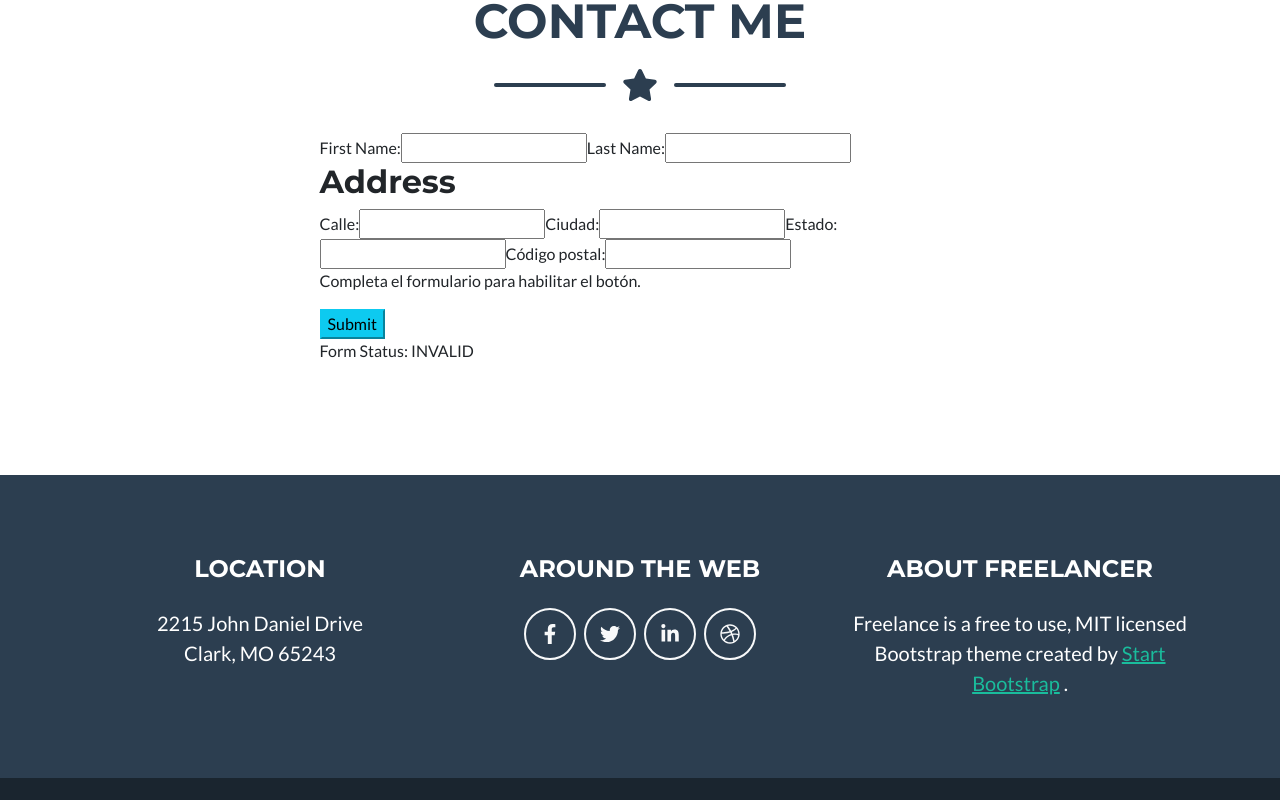
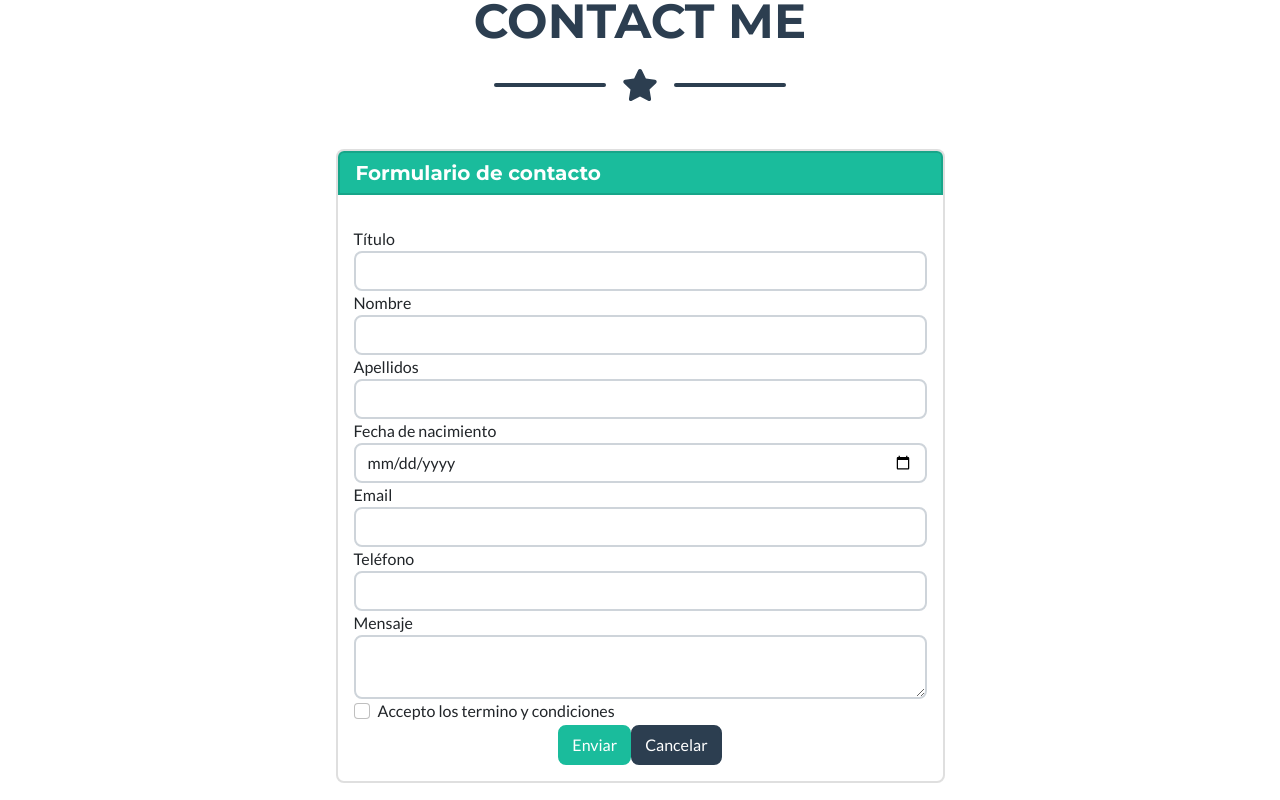
Before and after one commit to Francescdv/M12_02_Angular_Bootrstrap, an Angular app in the folder angular-portfolio/: page / in a window 1280 px wide. Shown: the part 2540-3340 px from the top of the page. Built offline with nearby package versions, Linux system fonts and the light colour scheme.

Commit message:
no message

```diff
--- a/angular-portfolio/src/app/app.module.ts
+++ b/angular-portfolio/src/app/app.module.ts
@@ -18,7 +18,7 @@ import { FormsModule, ReactiveFormsModule } from '@angular/forms';
     FooterComponent,
     HomeComponent,
     AboutComponent,
-    ContactComponent
+    ContactComponent,
   ],
   imports: [
     BrowserModule,
--- a/angular-portfolio/src/app/contact/contact.component.html
+++ b/angular-portfolio/src/app/contact/contact.component.html
@@ -14,37 +14,87 @@
           <div class="col-lg-8 col-xl-7" >
 
 
-            <form [formGroup]="contactMe" (ngSubmit)="onSubmit()" class=" form-group">
+            <!-- main app container -->
+<div class="card m-3">
+  <h5 class="card-header card text-white bg-primary mb-3">Formulario de contacto</h5>
+  <div class="card-body">
+      <form [formGroup]="registerForm" (ngSubmit)="onSubmit()">
+          <div class="form-row">
+              <div class="form-group col">
+                  <label>Título</label>
+                  <select formControlName="title" class="form-control" [ngClass]="{ 'is-invalid': submitted && f.title.errors }">
+                      <option value=""></option>
+                      <option value="Mr">Sr</option>
+                      <option value="Mrs">Srt</option>
+                      <option value="Miss">Sra</option>
+                      <option value="Ms">Srta</option>
+                  </select>
+                  <div *ngIf="submitted && f.title.errors" class="invalid-feedback">
+                      <div *ngIf="f.title.errors.required">El título es obligatorio</div>
+                  </div>
+              </div>
+              <div class="form-group col">
+                  <label>Nombre</label>
+                  <input type="text" formControlName="firstName" class="form-control" [ngClass]="{ 'is-invalid': submitted && f.firstName.errors }" />
+                  <div *ngIf="submitted && f.firstName.errors" class="invalid-feedback">
+                      <div *ngIf="f.firstName.errors.required">El nombre es obligatorio</div>
+                  </div>
+              </div>
+              <div class="form-group col">
+                  <label>Apellidos</label>
+                  <input type="text" formControlName="lastName" class="form-control" [ngClass]="{ 'is-invalid': submitted && f.lastName.errors }" />
+                  <div *ngIf="submitted && f.lastName.errors" class="invalid-feedback">
+                      <div *ngIf="f.lastName.errors.required">El apellido es obligatorio</div>
+                  </div>
+              </div>
+          </div>
+          <div class="form-row">
+              <div class="form-group col">
+                  <label>Fecha de nacimiento</label>
+                  <input type="date" formControlName="dob" class="form-control" [ngClass]="{ 'is-invalid': submitted && f.dob.errors }" />
+                  <div *ngIf="submitted && f.dob.errors" class="invalid-feedback">
+                      <div *ngIf="f.dob.errors.required">La fecha de nacimiento es obligatoria</div>
+                      <div *ngIf="f.dob.errors.pattern">Debe seguir el formato DD-MM-AAAA</div>
+                  </div>
+              </div>
+              <div class="form-group col">
+                  <label>Email</label>
+                  <input type="text" formControlName="email" class="form-control" [ngClass]="{ 'is-invalid': submitted && f.email.errors }" />
+                  <div *ngIf="submitted && f.email.errors" class="invalid-feedback">
+                      <div *ngIf="f.email.errors.required">El Email es obligatorio</div>
+                      <div *ngIf="f.email.errors.email">Debes introducir una dirección válida de Email</div>
+                  </div>
+                  <div class="form-group col">
+                    <label>Teléfono</label>
+                    <input type="number" formControlName="telf" class="form-control" [ngClass]="{ 'is-invalid': submitted && f.telf.errors }" />
+                    <div *ngIf="submitted && f.telf.errors" class="invalid-feedback">
+                        <div *ngIf="f.telf.errors.required">El teléfono es obligatorio</div>
+                    </div>
+                    <div class="form-group col">
+                      <label>Mensaje</label>
+                      <textarea type="text" formControlName="message" class="form-control" [ngClass]="{ 'is-invalid': submitted && f.message.errors }"></textarea>
+                      <div *ngIf="submitted && f.message.errors" class="invalid-feedback">
+                          <div *ngIf="f.message.errors.required">Debes dejar un mensaje con el motivo de tu contacto con un mínimo de 50 carácteres.</div>
+                      </div>
+                      </div>
 
-              <label for="first-name">First Name: </label>
-              <input id="first-name" type="text" formControlName="firstName">
+                    </div>
 
-              <label for="last-name">Last Name: </label>
-              <input id="last-name" type="text" formControlName="lastName">
+                </div>
+          </div>
 
-              <div formGroupName="address">
-                <h2>Address</h2>
-
-                <label for="street">Calle: </label>
-                <input id="street" type="text" formControlName="street">
-
-                <label for="city">Ciudad: </label>
-                <input id="city" type="text" formControlName="city">
-
-                <label for="state">Estado: </label>
-                <input id="state" type="text" formControlName="state">
-
-                <label for="zip">Código postal: </label>
-                <input id="zip" type="text" formControlName="zip">
-              </div>
-
-              <p>Completa el formulario para habilitar el botón.</p>
-              <button class="btn-info" type="submit" [disabled]="!contactMe.valid">Submit</button>
-
-
-            </form>
-            <p>Form Status: {{ contactMe.status }}</p>
-
+          <div class="form-group form-check">
+              <input type="checkbox" formControlName="acceptTerms" id="acceptTerms" class="form-check-input" [ngClass]="{ 'is-invalid': submitted && f.acceptTerms.errors }" />
+              <label for="acceptTerms" class="form-check-label">Accepto los termino y condiciones</label>
+              <div *ngIf="submitted && f.acceptTerms.errors" class="invalid-feedback">Aceptar los terminos y condiciones es obligatorio</div>
+          </div>
+          <div class="text-center">
+              <button class="btn btn-primary mr-1">Enviar</button>
+              <button class="btn btn-secondary" type="reset" (click)="onReset()">Cancelar</button>
+          </div>
+      </form>
+  </div>
+</div>
 
           </div>
       </div>
--- a/angular-portfolio/src/app/contact/contact.component.ts
+++ b/angular-portfolio/src/app/contact/contact.component.ts
@@ -1,7 +1,7 @@
 import { Component, OnInit } from '@angular/core';
-import { FormBuilder, FormControl, FormGroup, Validators } from '@angular/forms';
+import { FormBuilder, FormGroup, Validators } from '@angular/forms';
 
-
+import { MustMatch } from '../contact/_helpers/must-match.validator';
 
 @Component({
   selector: 'app-contact',
@@ -10,35 +10,44 @@ import { FormBuilder, FormControl, FormGroup, Validators } from '@angular/forms'
 })
 export class ContactComponent implements OnInit {
 
+  registerForm!: FormGroup;
+  submitted = false;
 
-  contactMe = this.fb.group({
-    firstName: ['', Validators.required],
-    lastName: [''],
-    address: this.fb.group({
-      street: [''],
-      city: [''],
-      state: [''],
-      zip: ['']
-    })
+  constructor(private formBuilder: FormBuilder) { }
 
-  });
+  ngOnInit() {
+      this.registerForm = this.formBuilder.group({
+          title: ['', Validators.required],
+          firstName: ['', Validators.required],
+          lastName: ['', Validators.required],
+          // validates date format yyyy-mm-dd
+          dob: ['', [Validators.required, Validators.pattern(/^\d{4}\-(0[1-9]|1[012])\-(0[1-9]|[12][0-9]|3[01])$/)]],
+          email: ['', [Validators.required, Validators.email]],
+          telf: ['', [Validators.required]],
+          message: ['', [Validators.required, Validators.minLength(50)]],
+          acceptTerms: [false, Validators.requiredTrue]
+      }, {
 
-
-
-
-
-  onSubmit(){
-    // TODO: Use EventEmitter with form value
-    console.warn(this.contactMe.value);
+      });
   }
 
+  // convenience getter for easy access to form fields
+  get f() { return this.registerForm.controls; }
 
-  constructor(private fb: FormBuilder) { }
+  onSubmit() {
+      this.submitted = true;
 
-  ngOnInit(): void {
+      // stop here if form is invalid
+      if (this.registerForm.invalid) {
+          return;
+      }
 
-
-
+      // display form values on success
+      alert('SUCCESS!! :-)\n\n' + JSON.stringify(this.registerForm.value, null, 4));
   }
 
+  onReset() {
+      this.submitted = false;
+      this.registerForm.reset();
+  }
 }
```
Also changed, not shown: angular-portfolio/src/app/contact/_helpers/must-match.validator.ts (added, +21 -0 lines).
